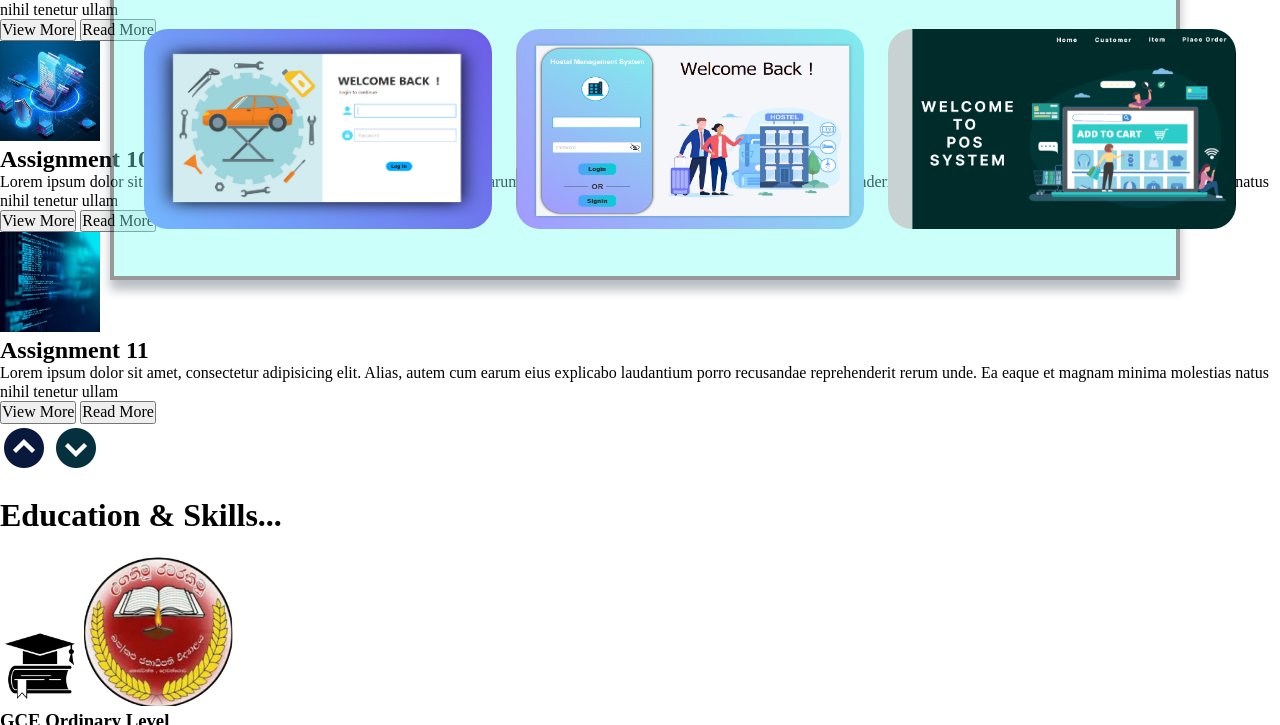
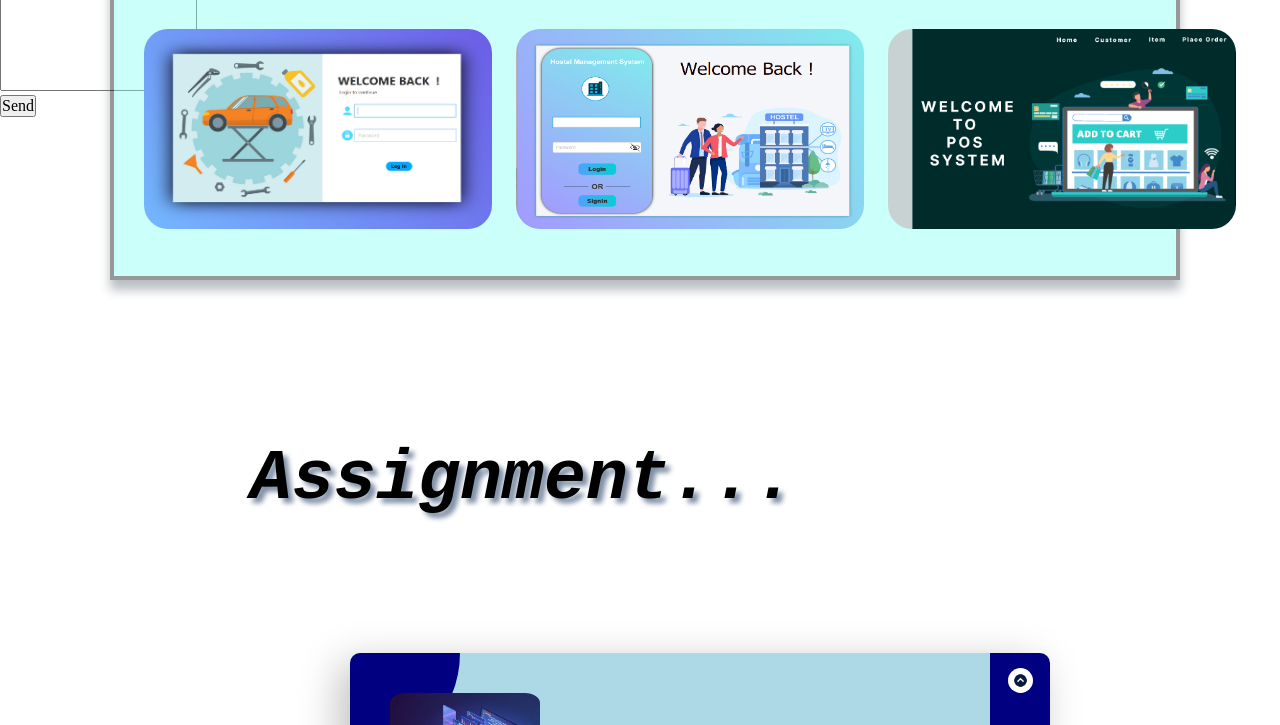
Before and after one commit to Kaushalya13/MyPortfolio, a plain HTML site: page index.html in a window 1280 px wide. Shown: the part 2017-2742 px from the top of the page. Drawn offline with nearby package versions, Linux system fonts and the light colour scheme; a web font is replaced by a local one.

Commit message:
updating

```diff
--- a/assets/css/style.css
+++ b/assets/css/style.css
@@ -571,6 +571,169 @@ a:before{
 #cv:hover{
     color: #dfe6e9;
 }
+
+/*<!--      /////////////////////////// Assignment Page /////////////////////// -->*/
+
+#Main-Assignment {
+    position: absolute;
+    left: 250px;
+    top: calc(305% - 30px);
+    color:black;
+    font-size: 70px;
+    font-family: 'Courier Prime', monospace;
+    font-style: italic;
+    text-shadow: 5px 5px 5px #7f8fa6;
+}
+
+#Main-Assignment:hover {
+    background: linear-gradient(to left top,red,blue);
+    -webkit-text-fill-color: transparent;
+    -webkit-background-clip:text;}
+
+#assignment01 {
+    position: absolute;
+    left: 220px;
+    top: calc(345% - 10px);
+    font-size: 200px;
+    font-family: 'Josefin Slab', serif;
+    color: #dfe6e9;
+    opacity: 90%;
+}
+
+.review-box{
+    width: 90%;
+    max-width: 700px;
+    height: 300px;
+    border-radius: 10px;
+    box-shadow: -10px 10px 40px rgba(0,0,0,0.25);
+    position: absolute;
+    top: calc(335% - 10px);
+    left: 350px;
+    background: white;
+    overflow: hidden;
+}
+
+.card{
+    height: 300px;
+    padding: 40px;
+    color: #777;
+    line-height: 22px;
+    box-sizing: border-box;
+    background: lightblue;
+    position: relative;
+    z-index: 1;
+}
+
+.profile{
+    display: flex;
+    align-items: center;
+    margin-bottom: 40px;
+}
+
+.profile img{
+    width: 150px;
+    border-radius: 10%;
+    margin-right: 20px;
+}
+
+.profile h2{
+    font-size: 25px;
+    color: darkred;
+    margin-bottom: 8px;
+}
+
+.card p{
+    color: #060E18;
+    font-weight: bold;
+}
+
+.card .button01 {
+    border: 1px solid black;
+    font-weight: bold;
+    font-size: 20px;
+    color: #060E18;
+    padding: 5px 16px;
+    border-radius: 10px;
+    position: absolute;
+    right: 30px;
+    bottom: 10px;
+}
+
+.card .button01:hover{
+    background: black;
+    color: white;
+    border: 2px solid white;
+}
+
+.card .button02 {
+    border: 1px solid black;
+    font-weight: bold;
+    font-size: 20px;
+    color: #060E18;
+    padding: 5px 16px;
+    border-radius: 10px;
+    position: absolute;
+    right: 180px;
+    bottom: 10px;
+}
+
+.card .button02:hover{
+    background: black;
+    color: white;
+    border: 2px solid white;
+}
+#slider{
+    width: 100%;
+    padding-right: 60px;
+    box-sizing: border-box;
+    position: absolute;
+    top: 0;
+    left: 0;
+    transition: 0.5s;
+}
+
+.slider-bar{
+    width: 60px;
+    height: 100%;
+    padding:15px 0;
+    box-sizing: border-box;
+    background: navy;
+    position: absolute;
+    right: 0;
+    top: 0;
+    display: flex;
+    flex-direction: column;
+    justify-content: space-between;
+    align-items: center;
+}
+
+.slider-bar img{
+    width: 25px;
+    padding: 5px;
+    background: #fff;
+    border-radius: 50%;
+    cursor: pointer;
+
+}
+
+.card::before{
+    content: '';
+    width: 110px;
+    height: 110px;
+    border-bottom-right-radius:100%;
+    background:navy;
+    position: absolute;
+
+    left: 0;
+    top: 0;
+    z-index: -1;
+}
+
+::selection{
+    background: #7efff5;
+    color: white;
+}
+
 /*-------------------------------  media query -------------------*/
 
 /*@media (max-width: 1170px) {*/
```
